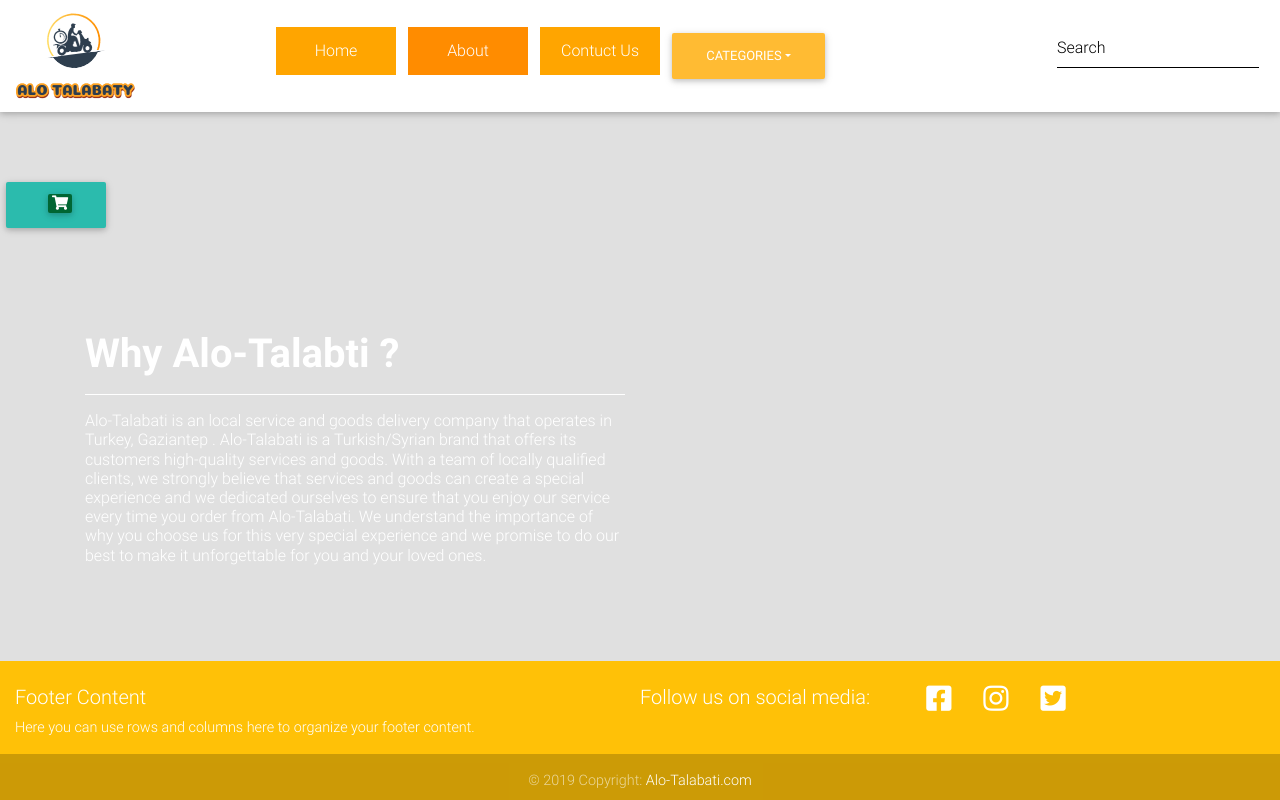
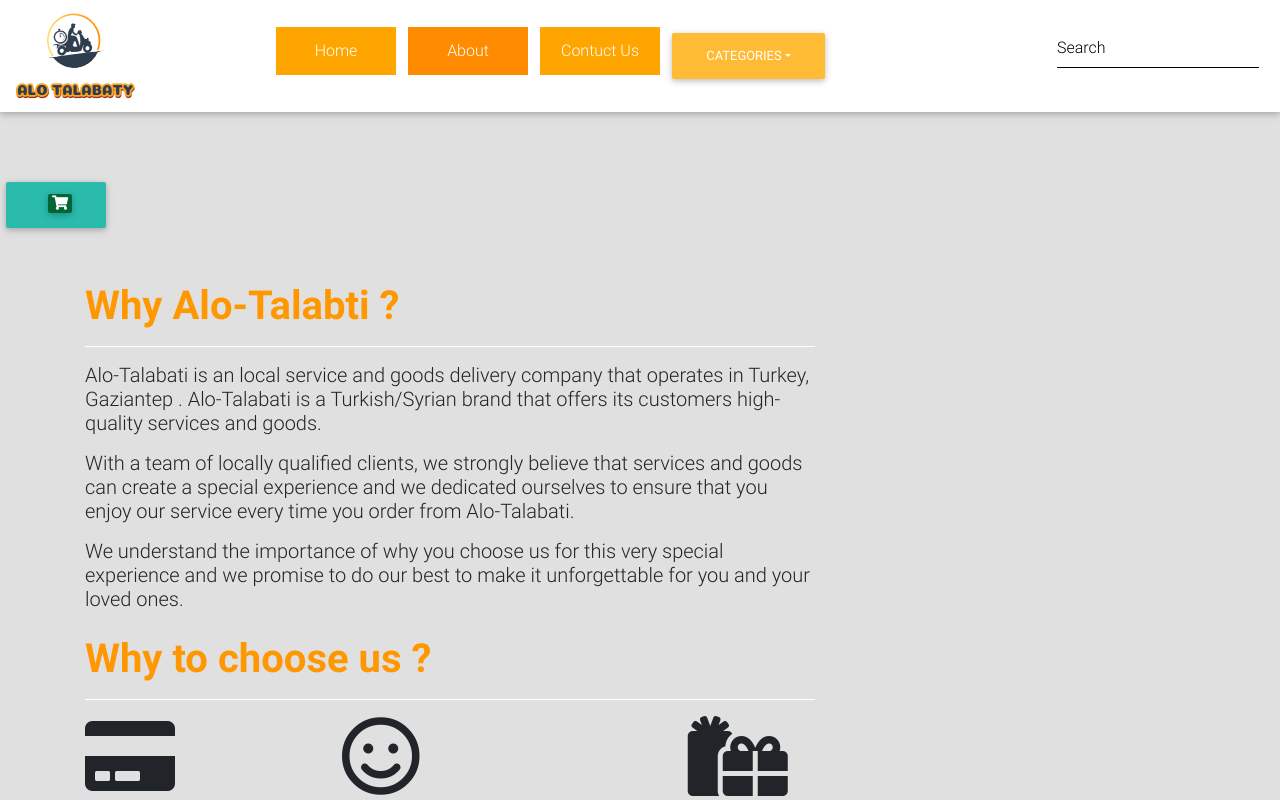
Before and after one commit to Ammar-64/Alo-Talabati, a React (Create React App) app: page /About in a window 1280 px wide. Shown: the top 800 px of the page. Built offline with nearby package versions, Linux system fonts and the light colour scheme.

Commit message:
editing contactus and aboutus

```diff
--- a/src/Components/About/index.js
+++ b/src/Components/About/index.js
@@ -1,6 +1,7 @@
 import React, { Component } from "react";
 
-import { MDBMask, MDBRow, MDBCol,   MDBView, MDBContainer } from "mdbreact";
+import { MDBMask, MDBRow,  MDBContainer,MDBIcon } from "mdbreact";
+
 
 
 class About extends Component {
@@ -12,18 +13,27 @@
           <MDBMask className="d-flex justify-content-center align-items-center gradient">
             <MDBContainer>
               <MDBRow>
-                <div className="white-text text-center text-md-left col-md-6 mt-xl-5 mb-5">
-                  <h1 className="h1-responsive font-weight-bold mt-sm-5">
+                <div className="darken-grey-text text-md-left col-md-8  mb-5">
+                  <h1 className="orange-text h1-responsive font-weight-bold mt-sm-5">
                    Why Alo-Talabti ? {" "}
                   </h1>
                   <hr className="hr-light" />
-                  <h6 className="mb-4">
-                Alo-Talabati  is an local service and goods delivery company that operates in Turkey, Gaziantep . Alo-Talabati is a Turkish/Syrian brand that offers its customers high-quality services and goods.
+                  <h5 className="mb-4">
+               <p> Alo-Talabati  is an local service and goods delivery company that operates in Turkey, Gaziantep . Alo-Talabati is a Turkish/Syrian brand that offers its customers high-quality services and goods.</p>
 
-                With a team of locally qualified clients, we strongly believe that services and goods  can create a special experience and we dedicated ourselves to ensure that you enjoy our service every time you order from Alo-Talabati.
+                <p> With a team of locally qualified clients, we strongly believe that services and goods  can create a special experience and we dedicated ourselves to ensure that you enjoy our service every time you order from Alo-Talabati. </p>
 
-                We understand the importance of why you choose us for this very special experience and we promise to do our best to make it unforgettable for you and your loved ones.
-                  </h6>
+               <p> We understand the importance of why you choose us for this very special experience and we promise to do our best to make it unforgettable for you and your loved ones.</p>
+                  </h5>
+                  <h1 className="orange-text h1-responsive font-weight-bold mt-sm-2">
+                   Why to choose us  ? {" "}
+                  </h1>
+                  <hr className="hr-light" />
+                  <div className="d-flex justify-content-between">
+                  <div> <span > <MDBIcon icon="credit-card" size="5x" color="orange" className="mb-3"/></span><br />  <span> safe & Secure </span></div>
+                  <div> <span> <MDBIcon far icon="smile" size="5x" className="mb-3" /></span><br /> <span> 100% Happines Guarantee </span></div>
+                  <div><span> <MDBIcon  icon="gifts" size="5x" className="mb-3" /></span><br /> <span> Personalised Gifts </span></div>
+                  </div>
                 </div>
 
               </MDBRow>
--- a/src/Components/About/styles.module.css
+++ b/src/Components/About/styles.module.css
@@ -1,12 +1,11 @@
 #apppage .gradient {
-    background: -moz-linear-gradient(45deg, rgba(200, 206, 125, 0.7), rgba(179, 171, 101, 0.7) 100%);
     background: -webkit-linear-gradient(45deg, rgba(42, 27, 161, 0.7), rgba(29, 210, 177, 0.7) 100%);
     background: -o-linear-gradient(45deg, rgba(42, 27, 161, 0.7), rgba(29, 210, 177, 0.7) 100%);
     background: linear-gradient(45deg, rgba(42, 27, 161, 0.7), rgba(29, 210, 177, 0.7) 100%);
   }
 
   #apppage .view {
-    background-image: url('https://mdbootstrap.com/img/Photos/Others/architecture.jpg');
+    background-image: url('../../img/logo.png');
     background-repeat: no-repeat;
     background-size: cover;
     background-position: center center;
@@ -15,4 +14,5 @@
 
   #apppage h6 {
     line-height: 1.7;
+    text-decoration: black-text;
   }
--- a/src/Components/ContuctUs/index.jsx
+++ b/src/Components/ContuctUs/index.jsx
@@ -1,26 +1,22 @@
 import React from "react";
-import { MDBRow, MDBCol, MDBCard, MDBCardBody, MDBIcon, MDBBtn, MDBInput } from "mdbreact";
+import { MDBRow, MDBCol, MDBCard, MDBCardBody, MDBIcon, MDBBtn, MDBInput, MDBContainer } from "mdbreact";
 
 const ContactPage = () => {
   return (
-    <section className="my-5">
-      <h2 className="h1-responsive font-weight-bold text-center my-5">
-        Contact us
-      </h2>
-      <p className="text-center w-responsive mx-auto pb-5">
+    <MDBContainer className="my-5">
 
-      </p>
+
       <MDBRow>
-        <MDBCol lg="5" className="lg-0 mb-4">
+        <MDBCol lg="4" className="lg-0 mb-4">
           <MDBCard>
             <MDBCardBody>
-              <div className="form-header blue accent-1">
+              <div className="form-header orange-text accent-1">
                 <h3 className="mt-2">
                   <MDBIcon icon="envelope" /> Write to us:
                 </h3>
               </div>
-              <p className="dark-grey-text">
-                Don't worry , we gonna reply soon :)
+              <p className="dark-grey-text-bold">
+                Do not worry , we going to reply soon <MDBIcon far icon="smile-beam" />
               </p>
               <div className="md-form">
                 <MDBInput
@@ -59,7 +55,7 @@
                 />
               </div>
               <div className="text-center">
-                <MDBBtn color="light-blue">Submit</MDBBtn>
+                <MDBBtn color="orange">Submit</MDBBtn>
               </div>
             </MDBCardBody>
           </MDBCard>
@@ -71,7 +67,7 @@
             style={{ height: "400px" }}
           >
             <iframe
-              src="https://www.google.com/maps/embed?pb=!1m18!1m12!1m3!1d50943.09248713427!2d37.4151563329829!3d37.058834798542584!2m3!1f0!2f0!3f0!3m2!1i1024!2i768!4f13.1!3m3!1m2!1s0x1531e6b4f7f18c2f%3A0xc02e8b35116baad0!2z2LnZhtiq2KfYqNiMINi62KfYstmKINin2YbYqtmK2Kg!5e0!3m2!1sar!2str!4v1565018530165!5m2!1sar!2st"
+              src="https://www.google.com/maps/embed?pb=!1m18!1m12!1m3!1d24660.772971063678!2d37.36552295160848!3d37.059335844595736!2m3!1f0!2f0!3f0!3m2!1i1024!2i768!4f13.1!3m3!1m2!1s0x1531e13fcaae3333%3A0xaea378c98547280!2z2LPYp9mG2YPZiCDYqNin2LHZgyDZhdmI2YQg2YTZhNiq2LPZiNmC!5e0!3m2!1sar!2str!4v1565278433424!5m2!1sar!2str"
               title="This is a unique title"
               width="100%"
               height="100%"
@@ -82,30 +78,30 @@
           <br />
           <MDBRow className="text-center">
             <MDBCol md="4">
-              <MDBBtn tag="a" floating color="blue" className="accent-1">
+              <MDBBtn tag="a" floating color="orange" className="accent-1">
                 <MDBIcon icon="map-marker-alt" />
               </MDBBtn>
               <p>Gaziantep, 45700</p>
               <p className="mb-md-0">Turkey</p>
             </MDBCol>
             <MDBCol md="4">
-              <MDBBtn tag="a" floating color="blue" className="accent-1">
+              <MDBBtn tag="a" floating color="orange" className="accent-1">
                 <MDBIcon icon="phone" />
               </MDBBtn>
               <p>+ 58379992838</p>
               <p className="mb-md-0">24 Hours , 7 Days </p>
             </MDBCol>
             <MDBCol md="4">
-              <MDBBtn tag="a" floating color="blue" className="accent-1">
+              <MDBBtn tag="a" floating color="orange" className="accent-1">
                 <MDBIcon icon="envelope" />
               </MDBBtn>
-              <p>info@alo-talabati.com</p>
+
               <p className="mb-md-0">info@alo-talabati.com</p>
             </MDBCol>
           </MDBRow>
         </MDBCol>
       </MDBRow>
-    </section>
+    </MDBContainer>
   );
 }
 
```
Also changed, not shown: src/img/aboutus.PNG (added).
